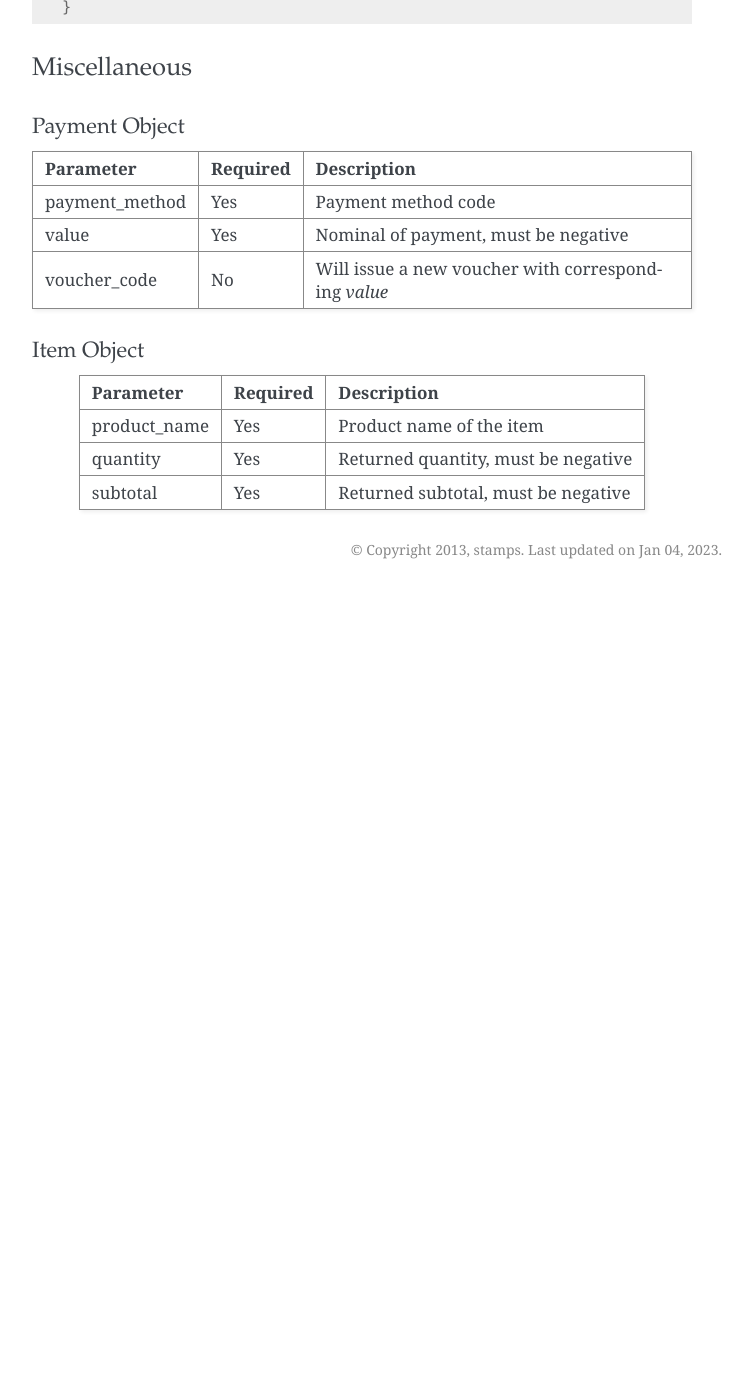
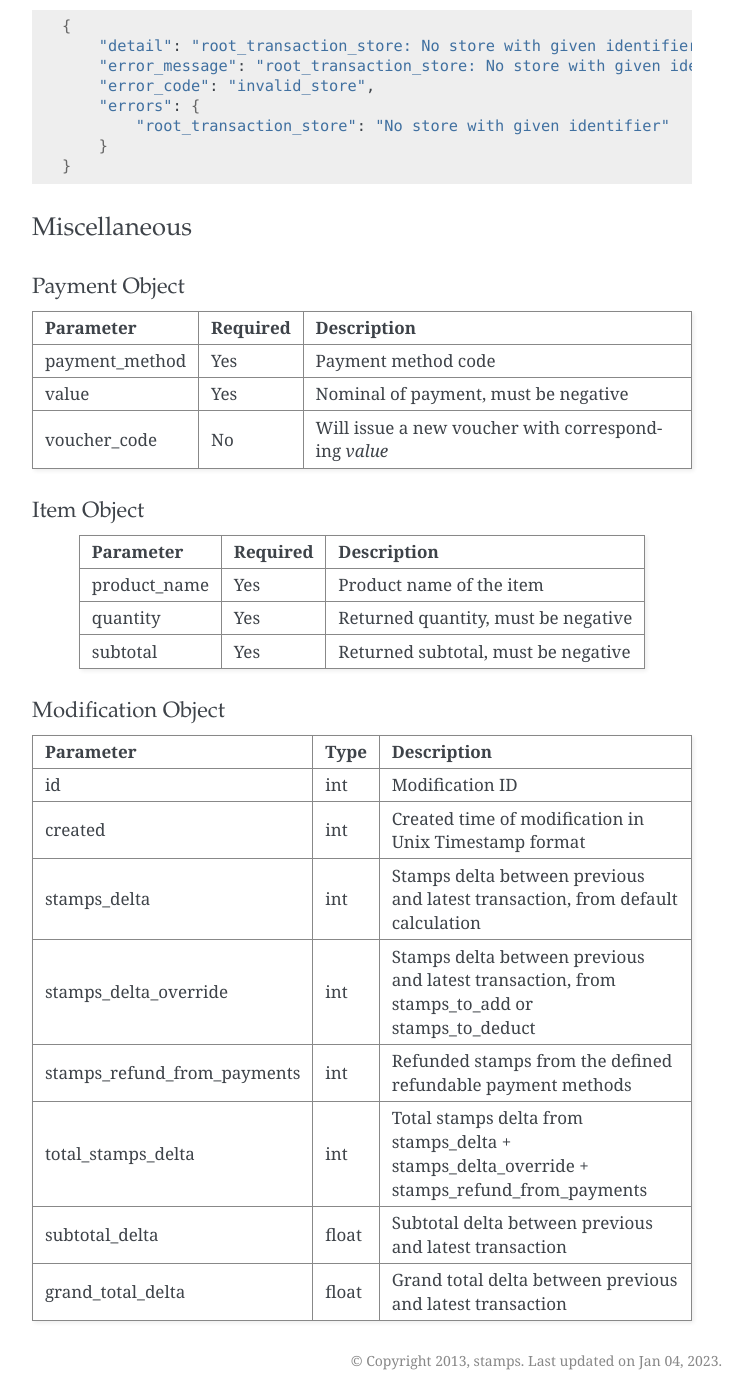
Before and after one commit to ui/stamps-api-docs, a Sphinx documentation site: the page built from source/klg_api.rst, in a window 1280 px wide and 1400 px high, scrolled down 16407 px. Shown: the whole window, without its empty margins (388-1140 px from the left). Built offline with Sphinx 7.4.7, drawn with Linux system fonts in a browser that asks for light colours; before the commit the page ends 16996 px from its top, so only the background shows below that; some of the changed text lies outside the part shown.

Commit message:
modification object update

```diff
--- a/source/klg_api.rst
+++ b/source/klg_api.rst
@@ -288,17 +288,17 @@ B. Response Data
 
 Stamps responds to this API call with the following data (in JSON):
 
-==================== ===========================================================================
+==================== =============================================================================================
 Variable             Description
-==================== ===========================================================================
+==================== =============================================================================================
 user                 Information about this transaction's user
 membership           Information about the user's membership on the transaction's merchant
 root_transaction     Information about the first original transaction
 original_transaction Information about the previous transaction
 modified_transaction Information about the new transaction after return happens
-modication           Information about the modified data of the original transaction
+modication           Information about the :ref:`modified data <Modification Object>` of the original transaction
 returnable_vouchers  Information about what vouchers will be returned
-==================== ===========================================================================
+==================== =============================================================================================
 
 
 C. Response Headers
@@ -437,8 +437,12 @@ On a successful API call:
         "modification": {
             "id": null,
             "created": 1661844369,
-            "stamps_delta": -12.0,
-            "subtotal_delta": -15000.0
+            "stamps_delta": -12,
+            "stamps_delta_override": 0,
+            "stamps_refund_from_payments": 0,
+            "total_stamps_delta": -12,
+            "subtotal_delta": -15000.0,
+            "grand_total_delta": -15000.0
         },
         "returnable_vouchers": [
             {
@@ -566,7 +570,7 @@ membership           Information about the user's membership on the transaction'
 root_transaction     Information about the first original transaction
 original_transaction Information about the previous transaction
 modified_transaction Information about the new transaction after return happens
-modication           Information about the modified data of the original transaction
+modification           Information about the :ref:`modified data <Modification Object>` of the original transaction
 returned_vouchers    Information about what vouchers are returned
 ==================== ===========================================================================
 
@@ -687,8 +691,12 @@ On a successful API call:
         "modification": {
             "id": 1,
             "created": 1661844369,
-            "stamps_delta": -12.0,
-            "subtotal_delta": -15000.0
+            "stamps_delta": -12,
+            "stamps_delta_override": 0,
+            "stamps_refund_from_payments": 0,
+            "total_stamps_delta": -12,
+            "subtotal_delta": -15000.0,
+            "grand_total_delta": -15000.0
         },
         "issued_voucher": {
             "id": 1,
@@ -784,3 +792,18 @@ product_name                   Yes         Product name of the item
 quantity                       Yes         Returned quantity, must be negative
 subtotal                       Yes         Returned subtotal, must be negative
 ============================== =========== ===================================================================
+
+Modification Object
+^^^^^^^^^^^^^^^^^^^
+============================== =========== =============================================================================================
+Parameter                      Type        Description
+============================== =========== =============================================================================================
+id                             int         Modification ID
+created                        int         Created time of modification in Unix Timestamp format
+stamps_delta                   int         Stamps delta between previous and latest transaction, from default calculation
+stamps_delta_override          int         Stamps delta between previous and latest transaction, from stamps_to_add or stamps_to_deduct
+stamps_refund_from_payments    int         Refunded stamps from the defined refundable payment methods
+total_stamps_delta             int         Total stamps delta from stamps_delta + stamps_delta_override + stamps_refund_from_payments
+subtotal_delta                 float       Subtotal delta between previous and latest transaction
+grand_total_delta              float       Grand total delta between previous and latest transaction
+============================== =========== =============================================================================================
```
Also changed, not shown: other parts of source/klg_api.rst (+2 -2 lines), source/activity_api.rst (+11 -4 lines).
